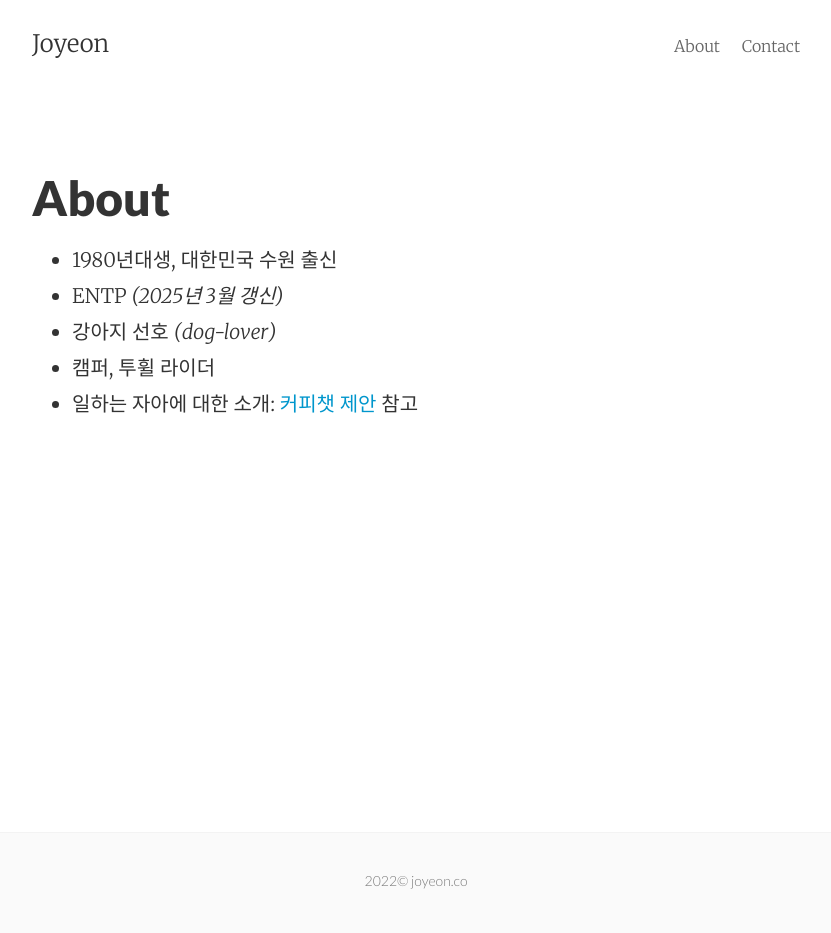
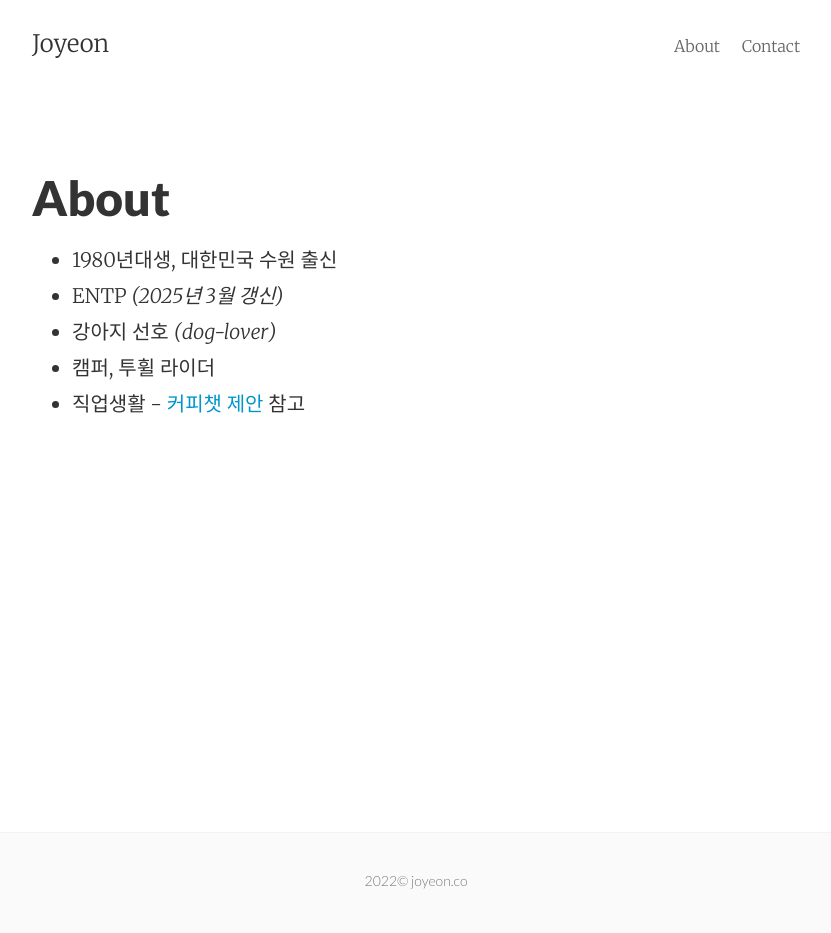
Before and after one commit to joyeon/joyeon.github.io, a Jekyll site: the page built from about.md, in a window 1280 px wide. Shown: the whole page, without its empty margins (224-1055 px from the left). Built offline with Jekyll 4.4.1, drawn with Linux system fonts in a browser that asks for light colours.

Commit message:
Update about.md

```diff
--- a/about.md
+++ b/about.md
@@ -8,4 +8,4 @@ permalink: /about/
 * ENTP *(2025년 3월 갱신)*
 * 강아지 선호 *(dog-lover)*
 * 캠퍼, 투휠 라이더
-* 일하는 자아에 대한 소개: [커피챗 제안](https://joyeon.co/2024/06/18/coffee-chat-proposal.html) 참고
+* 직업생활 - [커피챗 제안](https://joyeon.co/2024/06/18/coffee-chat-proposal.html) 참고
```
